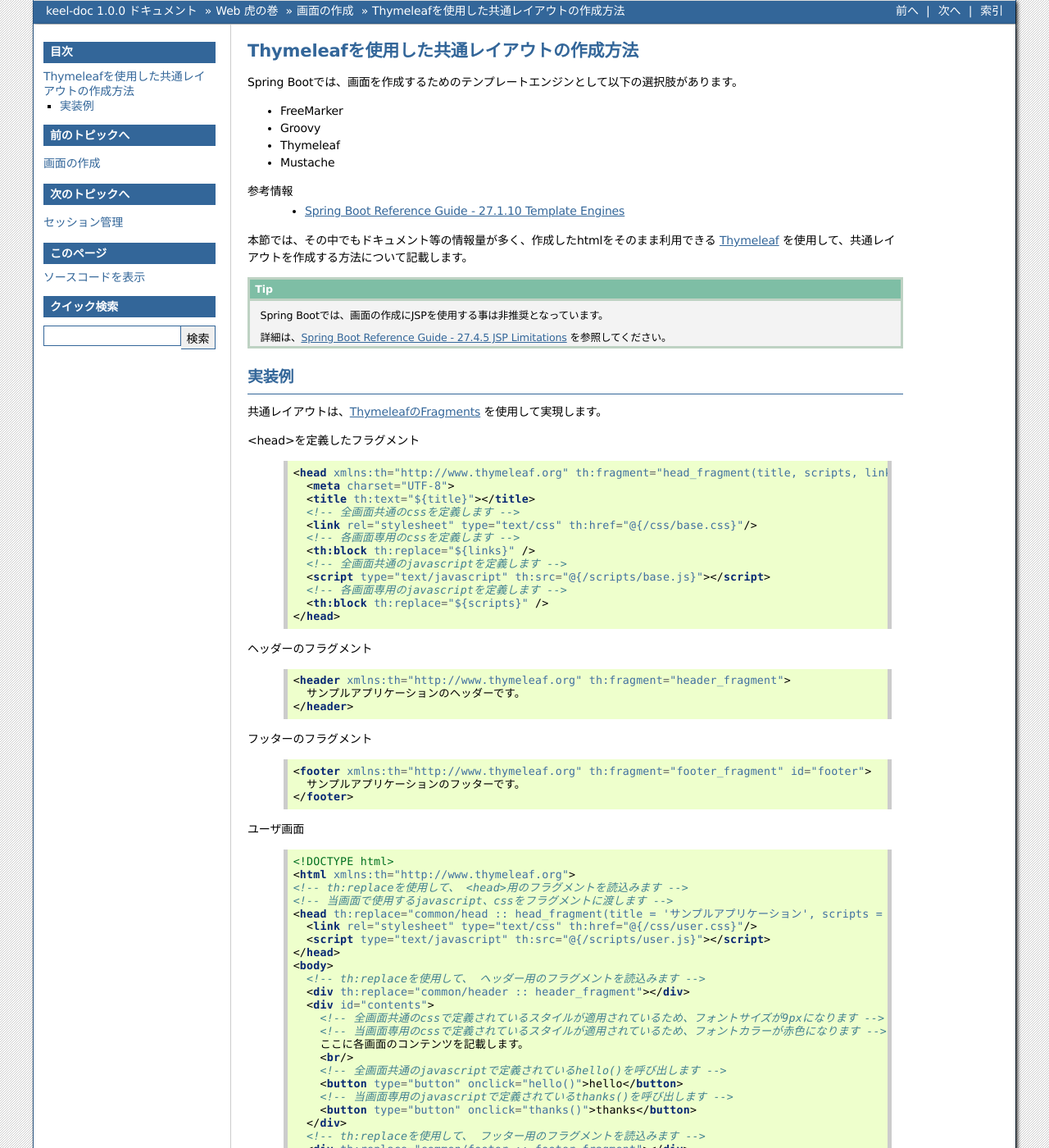
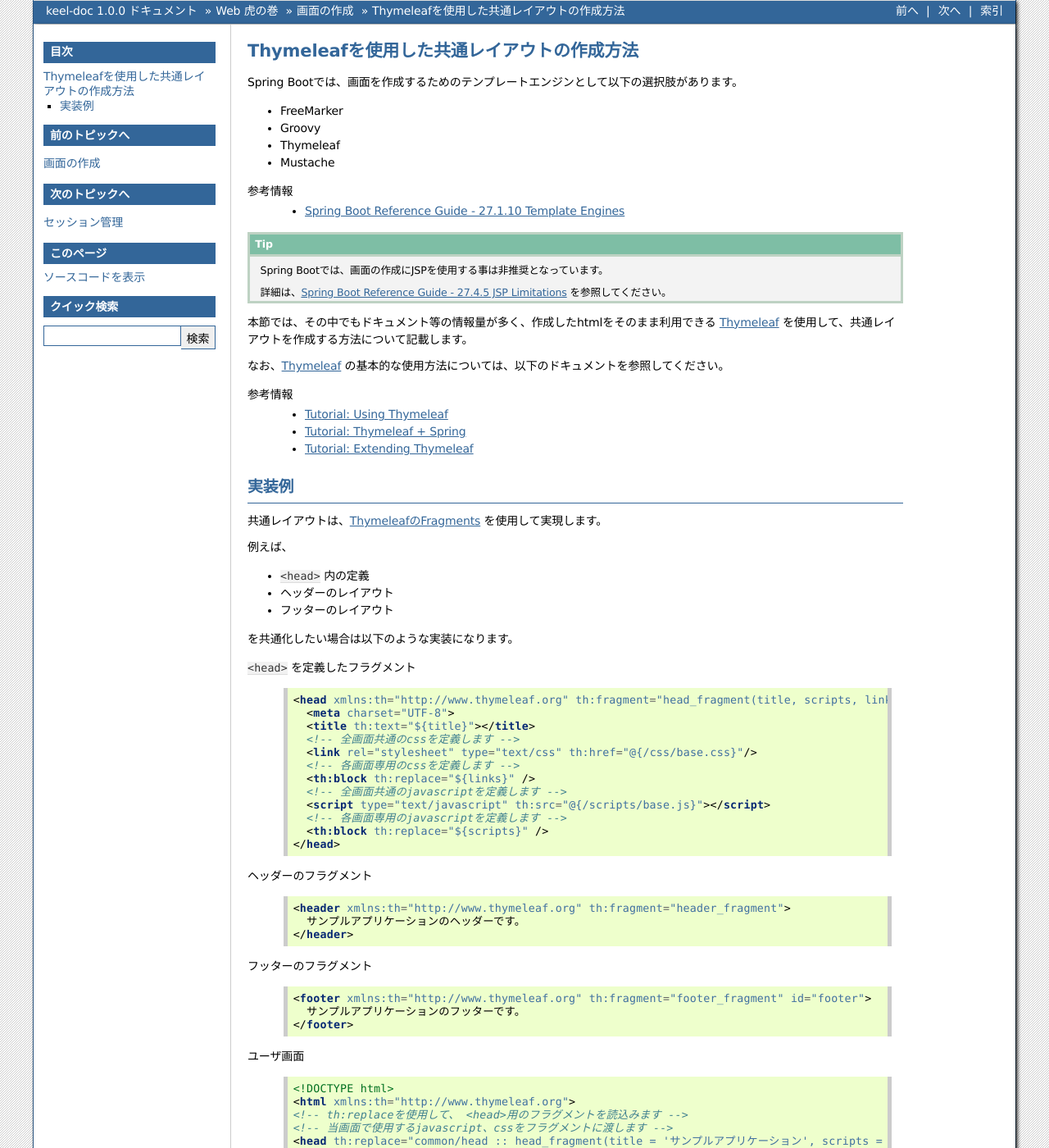
Before and after one commit to Fintan-contents/spring-crib-notes, a Sphinx documentation site: the page built from doc/web/view/template-engine-thymeleaf.rst, in a window 1280 px wide and 1400 px high. Shown: the whole window at 82% size. Built offline with Sphinx 7.4.7, drawn with Linux system fonts in a browser that asks for light colours; some of the changed text lies outside the part shown.

Commit message:
コメント微修正

```diff
--- a/doc/web/view/template-engine-thymeleaf.rst
+++ b/doc/web/view/template-engine-thymeleaf.rst
@@ -11,12 +11,21 @@
 参考情報
   * `Spring Boot Reference Guide - 27.1.10 Template Engines <https://docs.spring.io/spring-boot/docs/current/reference/htmlsingle/#boot-features-spring-mvc-template-engines>`_
 
-本節では、その中でもドキュメント等の情報量が多く、作成したhtmlをそのまま利用できる `Thymeleaf <https://www.thymeleaf.org/documentation.html>`_ を使用して、共通レイアウトを作成する方法について記載します。
-
 .. tip::
   Spring Bootでは、画面の作成にJSPを使用する事は非推奨となっています。
 
   詳細は、`Spring Boot Reference Guide - 27.4.5 JSP Limitations <https://docs.spring.io/spring-boot/docs/current/reference/htmlsingle/#boot-features-jsp-limitations>`_ を参照してください。
+
+
+本節では、その中でもドキュメント等の情報量が多く、作成したhtmlをそのまま利用できる `Thymeleaf <https://www.thymeleaf.org/documentation.html>`_ を使用して、共通レイアウトを作成する方法について記載します。
+
+なお、`Thymeleaf <https://www.thymeleaf.org/documentation.html>`_ の基本的な使用方法については、以下のドキュメントを参照してください。
+
+参考情報
+  * `Tutorial: Using Thymeleaf <https://www.thymeleaf.org/doc/tutorials/3.0/usingthymeleaf.html>`_
+  * `Tutorial: Thymeleaf + Spring <https://www.thymeleaf.org/doc/tutorials/3.0/thymeleafspring.html>`_
+  * `Tutorial: Extending Thymeleaf <https://www.thymeleaf.org/doc/tutorials/3.0/extendingthymeleaf.html>`_
+
 
 
 実装例
@@ -24,7 +33,15 @@
 
 共通レイアウトは、`ThymeleafのFragments <https://www.thymeleaf.org/doc/tutorials/3.0/usingthymeleaf.html#fragments>`_ を使用して実現します。
 
-<head>を定義したフラグメント
+例えば、
+
+* ``<head>`` 内の定義
+* ヘッダーのレイアウト
+* フッターのレイアウト
+
+を共通化したい場合は以下のような実装になります。
+
+``<head>`` を定義したフラグメント
   .. literalInclude:: ../../../samples/web/template-engine-thymeleaf/src/main/resources/templates/common/head.html
     :language: html
 
```
Also changed, not shown: other parts of doc/web/view/template-engine-thymeleaf.rst (+1 -1 lines).
